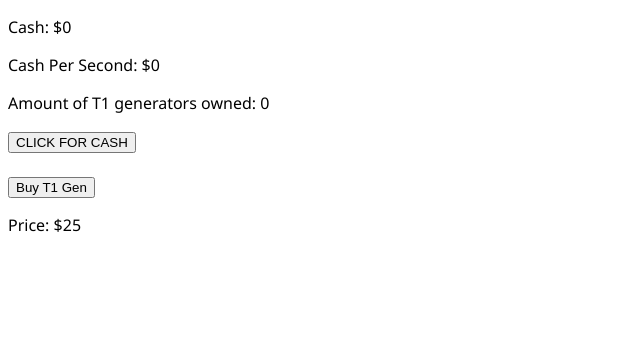
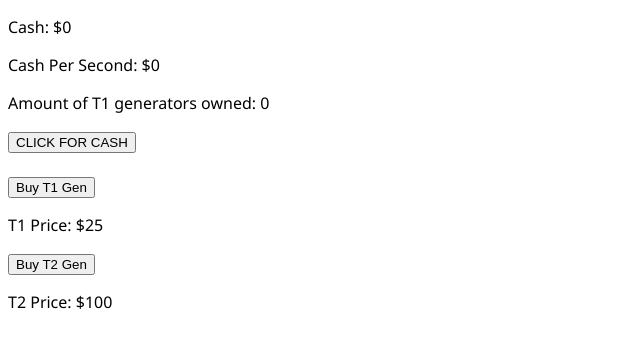
Before and after one commit to penguin4life21/idleGame, a plain HTML site: page index.html in a window 1280 px wide. Shown: the whole page, without its empty margins (0-640 px from the left). Drawn offline with Linux system fonts and the light colour scheme.

Commit message:
Update index.html

```diff
--- a/index.html
+++ b/index.html
@@ -15,8 +15,10 @@
     <p>Amount of T1 generators owned: <span id="t1_gens_owned">0</span></p>
     <button onclick="click_cash()">CLICK FOR CASH</button>
     <br></br>
-  <button onclick="buy_gen()">Buy T1 Gen</button>
-  <p>Price: $<span id ="t1_price">25</span></p>
+  <button onclick="buy_t1gen()">Buy T1 Gen</button>
+  <p>T1 Price: $<span id ="t1_price">25</span></p>
+  <button onclick="buy_t2gen()">Buy T2 Gen</button>
+  <p>T2 Price: $<span id ="t2_price">100</span></p>
   </div>
 </body>
 </html>
```
